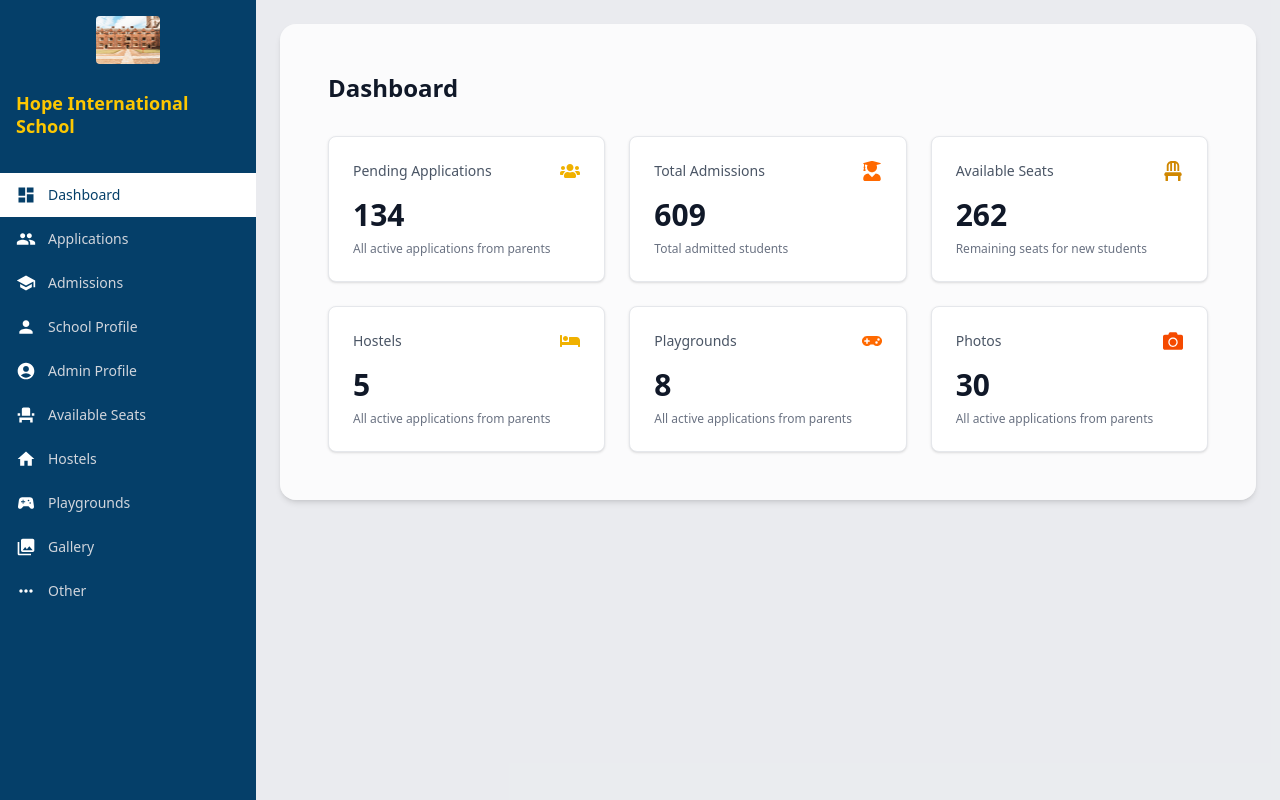
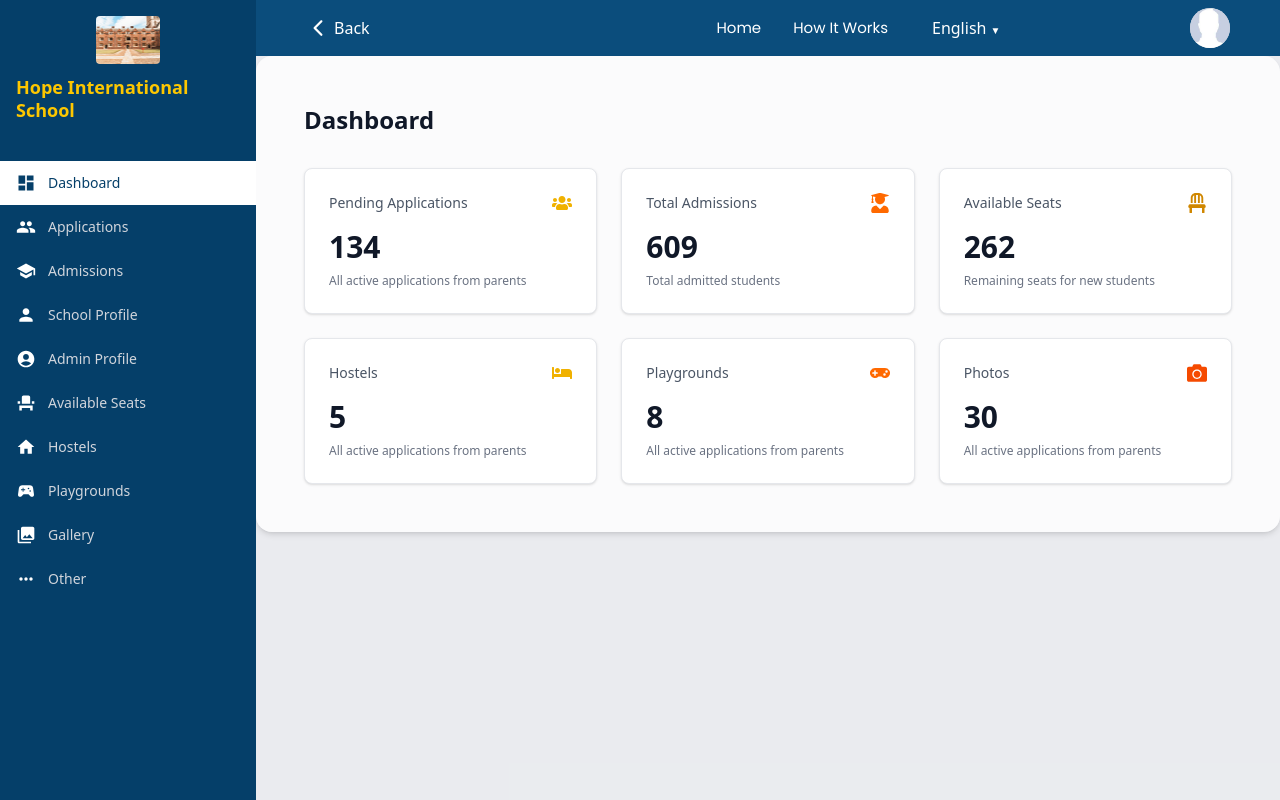
Before and after one commit to Solvit-Africa-Training-Center/InzoziSchool_Frontend, a React (Vite) app: page /schoolAdmin in a window 1280 px wide. Built offline with nearby package versions, Linux system fonts and the light colour scheme.

Commit message:
created statistic card component

```diff
--- a/package.json
+++ b/package.json
@@ -18,6 +18,7 @@
     "react-icons": "^5.5.0",
     "react-redux": "^9.2.0",
     "react-router-dom": "^7.8.2",
+    "recharts": "^3.2.0",
     "tailwindcss": "^4.1.12"
   },
   "devDependencies": {
--- a/src/App.tsx
+++ b/src/App.tsx
@@ -1,17 +1,15 @@
-// import { BrowserRouter } from 'react-router-dom';
-// import AppRoutes from './Routes/AppRoutes';
-
-import { SchoolAdminPage } from './Pages/SchoolAdminPage';
+import { BrowserRouter } from 'react-router-dom';
+import AppRoutes from './Routes/AppRoutes';
 
 
 
 function App() {
   return (
     <div>
-      {/* <BrowserRouter>
+      <BrowserRouter>
         <AppRoutes />
-      </BrowserRouter> */}
-      <SchoolAdminPage/>
+      </BrowserRouter>
+
     </div>
   );
 }
--- /dev/null
+++ b/src/Components/cards/StatisticsCard.tsx
@@ -0,0 +1,17 @@
+import React from 'react';
+
+interface StatisticsCardProps {
+  title: string;
+  children: React.ReactNode;
+}
+
+const StatisticsCard: React.FC<StatisticsCardProps> = ({ title, children }) => (
+    <div className="bg-white rounded-lg shadow-sm border border-gray-100 p-4 hover:shadow-md transition-shadow duration-200">
+      <h3 className="text-sm font-medium text-gray-600 mb-4 font-poppins">
+        {title}
+      </h3>
+      <div className="h-40">{children}</div>
+    </div>
+  );
+
+export default StatisticsCard;
--- a/src/Components/dashboard/Sidebar.tsx
+++ b/src/Components/dashboard/Sidebar.tsx
@@ -11,13 +11,21 @@ import {
   MdAccountCircle,
 } from 'react-icons/md';
 
+type SidebarProps = {
+  schoolName?: string;
+  schoolImage?: string;
+  activeItem?: string;
+  className?: string;
+  onClose?: () => void;
+};
+
 const Sidebar = ({
   schoolName = 'Hope International School',
-  schoolImage ='/images/school.png',
-  activeItem ='Dashboard',
+  schoolImage = '/images/school.png',
+  activeItem = 'Dashboard',
   className = '',
   onClose = () => {},
-}) => {
+}: SidebarProps) => {
 
   const sidebarItems = [
     { icon: MdDashboard, label: 'Dashboard', id: 'dashboard' },
@@ -32,50 +40,41 @@ const Sidebar = ({
     { icon: MdMoreHoriz, label: 'Other', id: 'other' },
   ];
 
+  return (
+    <div className={`fixed w-64 h-full flex flex-col bg-primary-color text-white ${className}`}>
 
-
-  return (
-    <div className={`fixed w-64 bg-primary-color text-white h-full flex flex-col ${className}`}>
-      <div className="p-4 flex items-center justify-center bg-primary-color">
+      {/* School logo and name */}
+      <div className="p-4 flex flex-col items-center justify-center">
         <img
           src={schoolImage}
           alt="School"
-          className="w-16 h-12 rounded object-cover mb-3 bg-slate-600"
-
+          className="w-16 h-12 rounded object-cover mb-3"
         />
+        <h2 className="text-yellow-400 font-semibold text-lg leading-tight">
+          {schoolName}
+        </h2>
       </div>
 
-        <div className=" h-12 rounded bg-slate-600 mb-3 hidden items-center justify-center">
-          <MdSchool className="text-white text-xl" />
-        </div>
-        <h2 className="px-4 w-full text-yellow-400 font-semibold text-lg leading-tight mb-9">
-          {schoolName}
-        </h2>
-
-      <nav className="flex-1">
+      {/* Navigation items */}
+      <nav className="flex-1 mt-6">
         {sidebarItems.map((item) => {
           const isActive = activeItem === item.label || activeItem === item.id;
 
           return (
             <div
               key={item.id}
-              className={`flex items-center px-4 py-3 cursor-pointer hover:bg-white hover:text-primary-color transition-all duration-200 relative group ${
-                isActive ? 'bg-white hover:bg-white hover:text-primary-color text-primary-color' : ''
-              }`}
+              className={`flex items-center px-4 py-3 cursor-pointer relative group transition-all duration-200
+                ${isActive ? 'bg-white text-primary-color' : 'text-gray-300 hover:bg-white hover:text-primary-color'}
+              `}
               onClick={onClose}
             >
               {isActive && (
                 <div className="absolute right-0 top-0 bottom-0 w-1 bg-white"></div>
               )}
-
-              <item.icon className={`mr-3 text-xl flex-shrink-0 transition-colors ${
-                isActive ? 'text-primary-color' : 'text-white group-hover:text-primary-color'
-              }`} />
-              <span className={`text-sm font-medium transition-colors ${
-                isActive ? 'text-primary-color' : 'text-gray-300 group-hover:text-primary-color'
-              }`}>
-                {item.label}
-              </span>
+              <item.icon className={`mr-3 text-xl flex-shrink-0 transition-colors
+                ${isActive ? 'text-primary-color' : 'text-white group-hover:text-primary-color'}
+              `} />
+              <span className="text-sm font-medium">{item.label}</span>
             </div>
           );
         })}
--- a/src/Pages/SchoolAdminPage.tsx
+++ b/src/Pages/SchoolAdminPage.tsx
@@ -1,15 +1,24 @@
 import Sidebar from '../Components/dashboard/Sidebar';
 import DashboardTopSection from '../Components/dashboard/DashboardTopSection';
+import ContNav from '../Components/ContNav';
+
 
 export const SchoolAdminPage = () => (
-  <div className="min-h-screen flex">
+    <>
+      <div className="min-h-screen flex">
+
+
     <Sidebar />
 
-    <div className="flex-1 bg-[#E5E7EB]/80 ml-64 p-6">
+
+    <div className="bg-[#E5E7EB]/80 ml-64 w-full">
+ <ContNav/>
       {/* Wrapper stays opaque white */}
       <div className="bg-white/80 rounded-2xl shadow-md p-6">
         <DashboardTopSection />
       </div>
     </div>
   </div>
+    </>
+
 );
--- a/src/Routes/AppRoutes.tsx
+++ b/src/Routes/AppRoutes.tsx
@@ -9,6 +9,7 @@ import SuccessPage from '../Pages/SuccessPage';
 import Pending from '../Pages/Pending';
 import ResetPasswordPage from '../Pages/ResetPasswordPage';
 import CreateNewPasswordPage from '../Pages/CreateNewPasswordPage';
+import { SchoolAdminPage } from '../Pages/SchoolAdminPage';
 
 
 
@@ -25,7 +26,7 @@ export default function AppRoutes() {
             <Route path='/pending' element={<Pending/>}/>
             <Route path='/reset' element={<ResetPasswordPage/>}/>
             <Route path='/newpassword' element={<CreateNewPasswordPage/>}/>
-
+            <Route path='/schoolAdmin' element={<SchoolAdminPage/>}> </Route>
 
         </Routes>
     </div>
```
Also changed, not shown: 1 other file (tests, documents, lock files or other folders).
